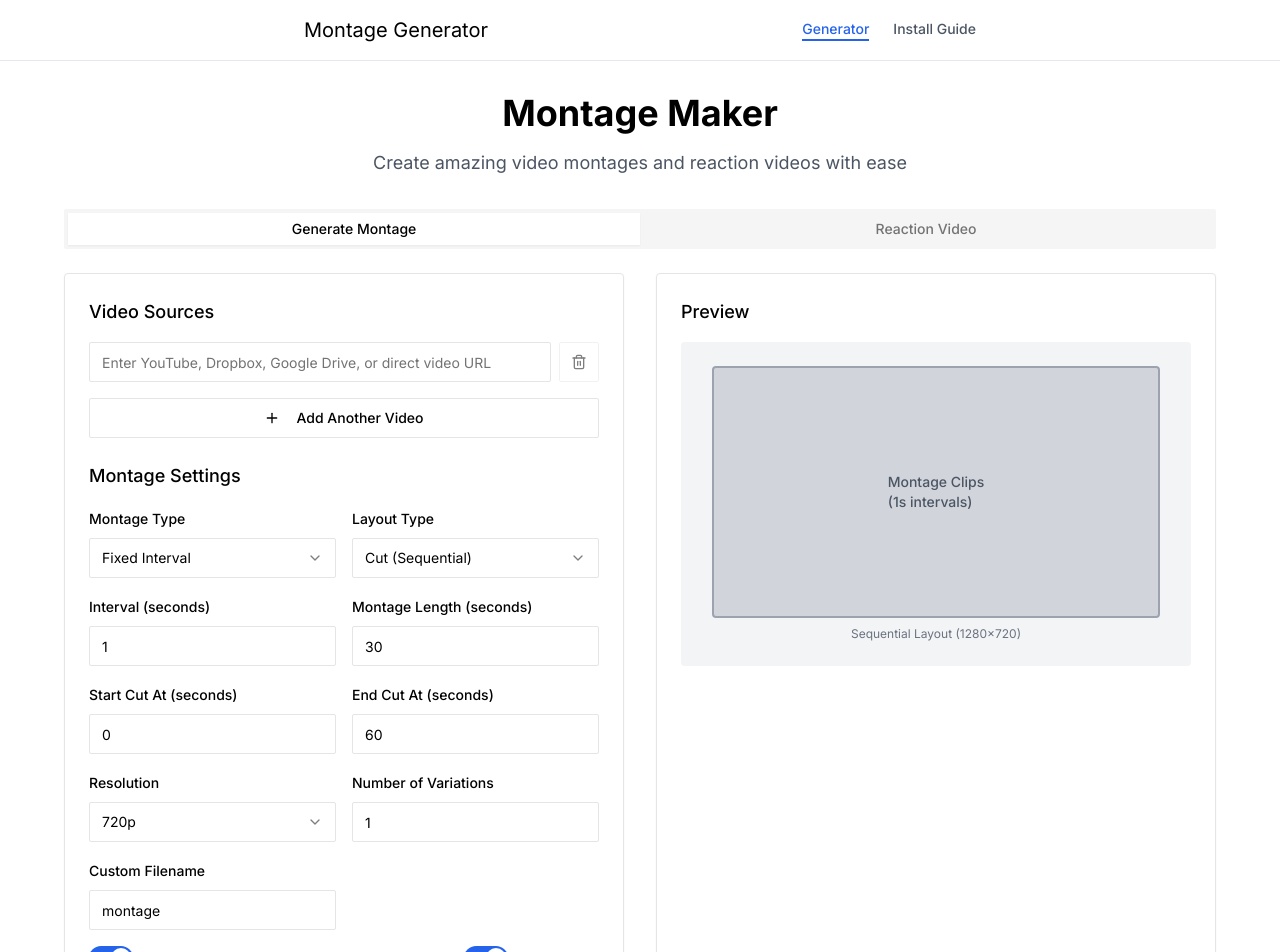
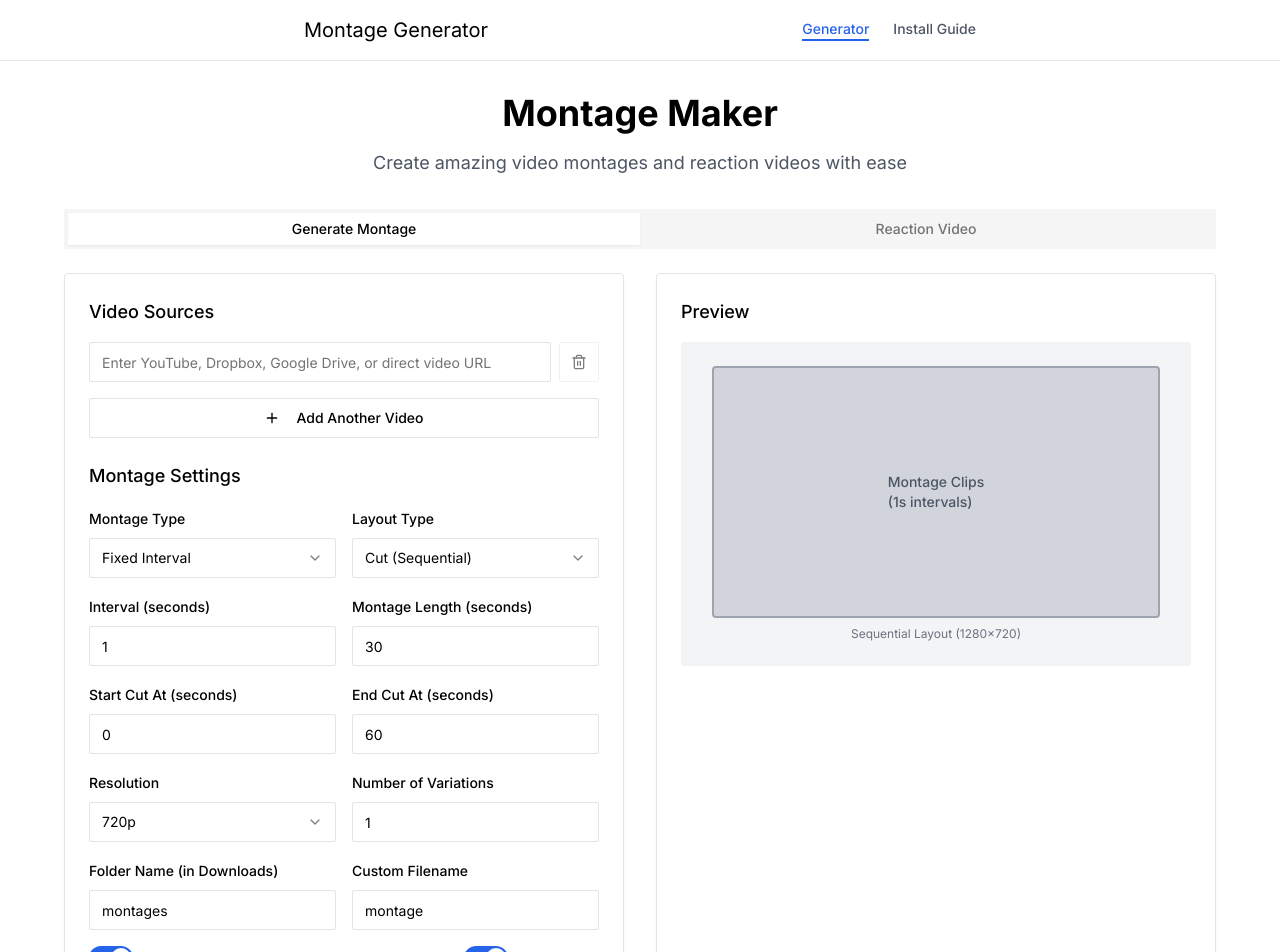
Before and after one commit to joeydriftwood/montagemaker_v2, a Next.js app: page / in a window 1280 px wide. Shown: the top 952 px of the page. Built offline with nearby package versions, Linux system fonts and the light colour scheme.

Commit message:
Add folder name input for organizing montages in Downloads

```diff
--- a/components/montage-generator.tsx
+++ b/components/montage-generator.tsx
@@ -28,6 +28,7 @@ export function MontageGenerator() {
   const [resolution, setResolution] = useState<string>("720p")
   const [linearMode, setLinearMode] = useState<boolean>(true)
   const [customFilename, setCustomFilename] = useState<string>("montage")
+  const [folderName, setFolderName] = useState<string>("montages")
   const [startCutAt, setStartCutAt] = useState<string>("0")
   const [endCutAt, setEndCutAt] = useState<string>("60")
   const [variations, setVariations] = useState<string>("1")
@@ -133,6 +134,9 @@ export function MontageGenerator() {
     const cleanFilename = customFilename.replace(/[^a-zA-Z0-9_-]/g, "_")
     const scriptFilename = cleanFilename.endsWith(".sh") ? cleanFilename : `${cleanFilename}.sh`
 
+    // Clean folder name for safe use in file paths
+    const cleanFolderName = folderName.replace(/[^a-zA-Z0-9_-]/g, "_") || "montages"
+
     const { width, height } = getResolutionDimensions()
     const clipDuration = montageType === "fixed" ? Number.parseFloat(interval) : 60 / Number.parseInt(bpm)
     const numClips = Math.ceil(Number.parseInt(montageLength) / clipDuration)
@@ -167,7 +171,7 @@ set -e  # Exit on any error
 
 # Configuration
 SOURCE_URLS=(${cleanVideoUrls.join(" ")})
-OUTPUT_DIR="$HOME/Downloads/montages"
+OUTPUT_DIR="$HOME/Downloads/${cleanFolderName}"
 MONTAGE_LENGTH=${montageLength}
 CLIP_DURATION=${clipDuration}
 NUM_CLIPS=${numClips}
@@ -999,6 +1003,16 @@ main "$@"
                   </div>
 
                   <div className="space-y-2">
+                    <Label htmlFor="folderName">Folder Name (in Downloads)</Label>
+                    <Input
+                      id="folderName"
+                      value={folderName}
+                      onChange={(e) => setFolderName(e.target.value)}
+                      placeholder="e.g., my_montages"
+                    />
+                  </div>
+
+                  <div className="space-y-2">
                     <Label htmlFor="customFilename">Custom Filename</Label>
                     <Input
                       id="customFilename"
```
